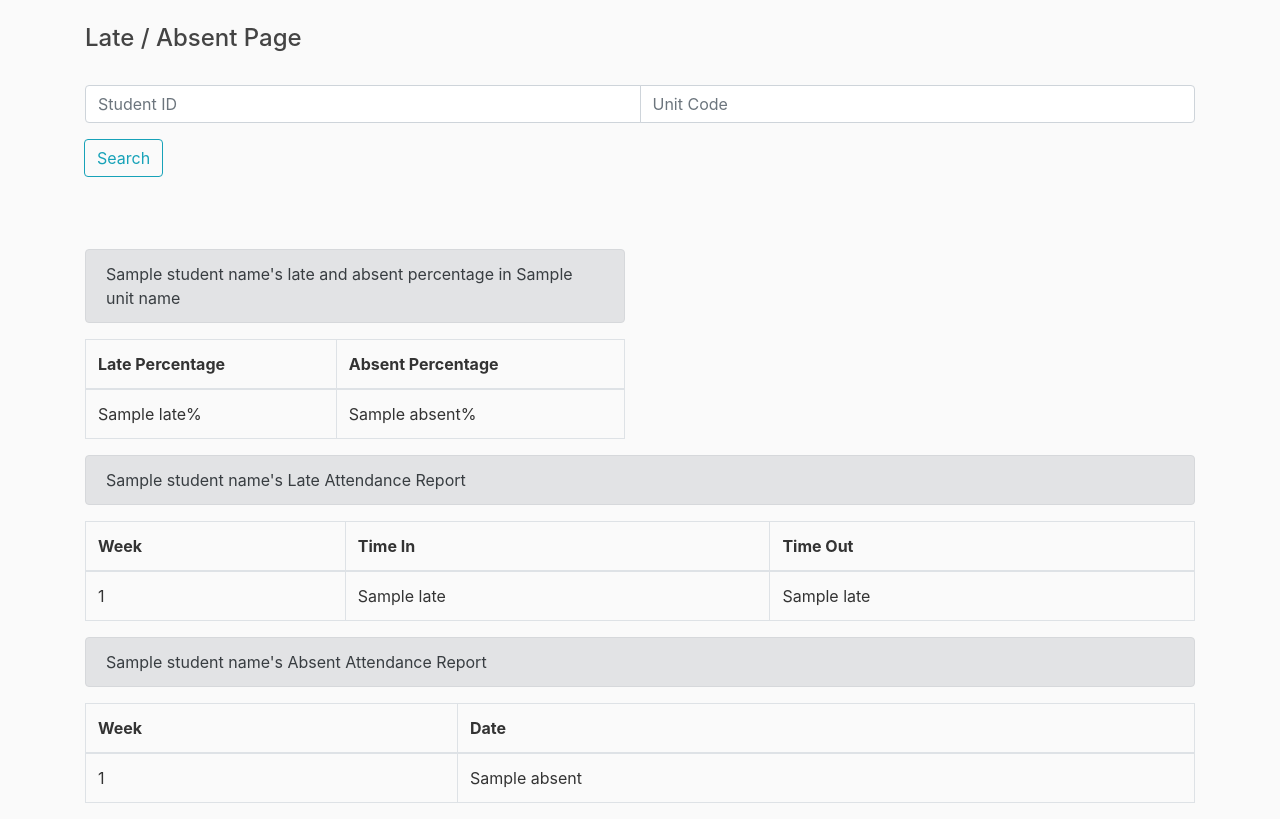
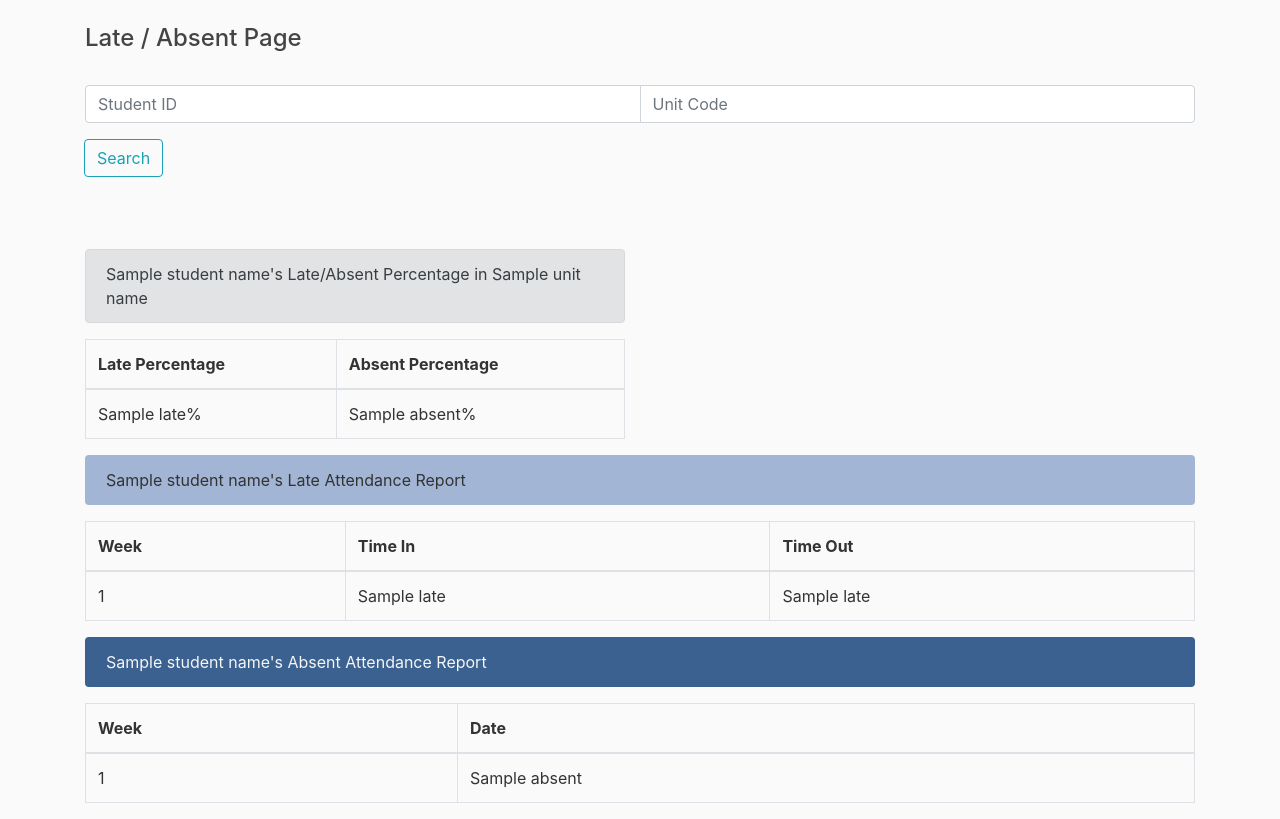
Before and after one commit to limjinyung/FYP-Attendance-Website, a Flask app: template attendancewebsite/templates/late_absent_page.html in a window 1280 px wide. Shown: the part 56-875 px from the top of the page. Run offline with Flask 2, Linux system fonts and the light colour scheme; the template is opened without the code that fills it: most values are stand-ins (such as "Sample title", 1, 10 or a date in 2020); parts of the project's set-up code (start-up, migrations or seed data) failed here and were passed over; some libraries are stand-ins or nearby versions.

Commit message:
changed late absent chart color and added colour to late and absent table

```diff
--- a/attendancewebsite/templates/late_absent_page.html
+++ b/attendancewebsite/templates/late_absent_page.html
@@ -26,9 +26,9 @@
           <thead>
             <div class="alert alert-secondary" role="alert">
                 {% if student_name == "" and unit_name == "" %}
-                    late/absent attendance table
+                    Late/Absent Attendance Table
                 {% else %}
-                    {{ student_name }}'s late and absent percentage in {{ unit_name }}
+                    {{ student_name }}'s Late/Absent Percentage in {{ unit_name }}
                 {% endif %}
             </div>
             <tr>
@@ -61,9 +61,9 @@
     <div>
         <table class="table table-hover table-bordered">
           <thead>
-            <div class="alert alert-secondary" role="alert">
+            <div class="alert" role="alert" style="background-color:#A2B5D5">
                 {% if student_name == "" and unit_name == "" %}
-                    late attendance report
+                    Late Attendance Report
                 {% else %}
                     {{ student_name }}'s Late Attendance Report
                 {% endif %}
@@ -89,9 +89,9 @@
     <div>
         <table class="table table-hover table-bordered">
           <thead>
-            <div class="alert alert-secondary" role="alert">
+            <div class="alert" role="alert" style="background-color:#3B6190; color:whitesmoke">
                 {% if student_name == "" and unit_name == "" %}
-                    absent attendance report
+                    Absent Attendance Report
                 {% else %}
                     {{ student_name }}'s Absent Attendance Report
                 {% endif %}
@@ -127,8 +127,8 @@
                 datasets: [{
                     data: [late_data[0], absent_data[0]],
                     backgroundColor: [
-                    "#DC3812",
-                    "#3266CC"
+                    "#3B6190",
+                    "#A2B5D5"
                     ],
                     hoverBorderColor: [
                                         "#eee","#eee"
```
